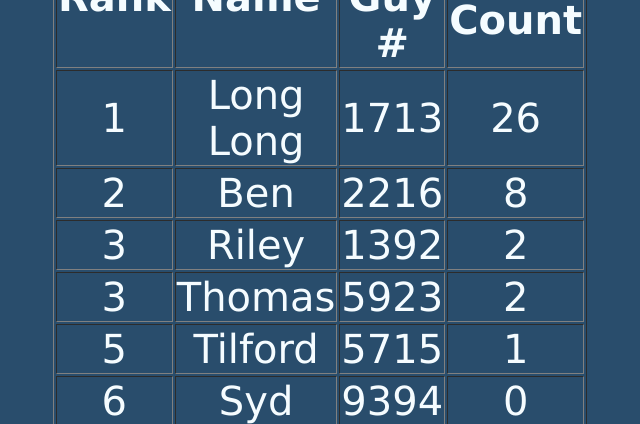
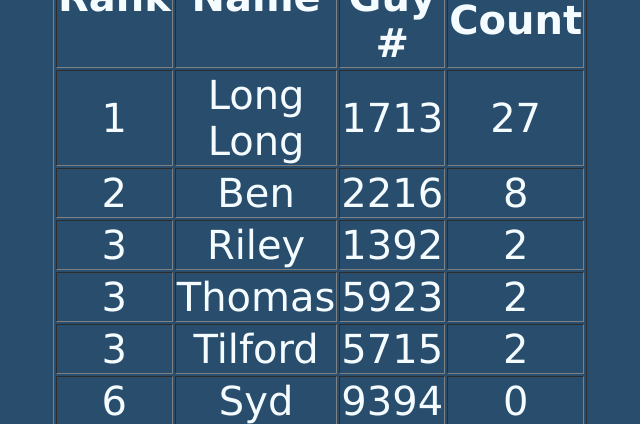
Before and after one commit to BenjaminMassey/FallFellas, a plain HTML site: page index.html in a window 1280 px wide. Shown: the part 311-735 px from the top of the page, 320-960 px from the left. Drawn offline with Linux system fonts and the light colour scheme.

Commit message:
long long win, tilford win

```diff
--- a/index.html
+++ b/index.html
@@ -21,7 +21,7 @@
 		<td>1</td>
 		<td>Long Long</td>
 		<td>1713</td>
-		<td>26</td>
+		<td>27</td>
 	</tr>
 	<tr>
 		<td>2</td>
@@ -42,10 +42,10 @@
 		<td>2</td>
 	</tr>
 	<tr>
-		<td>5</td>
+		<td>3</td>
 		<td>Tilford</td>
 		<td>5715</td>
-		<td>1</td>
+		<td>2</td>
 	</tr>
 	<tr>
 		<td>6</td>
```
